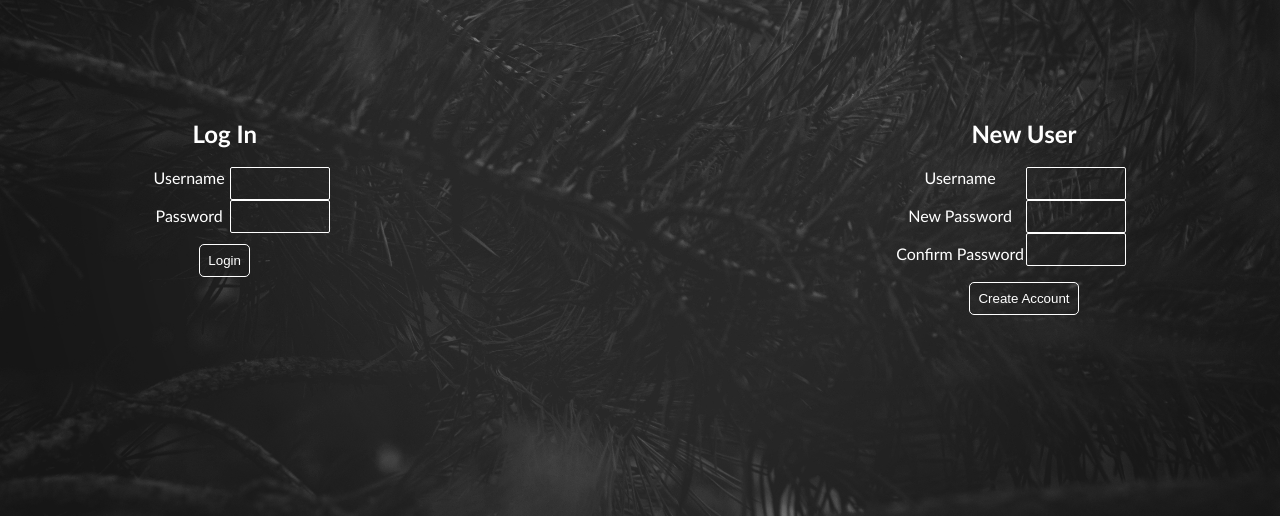
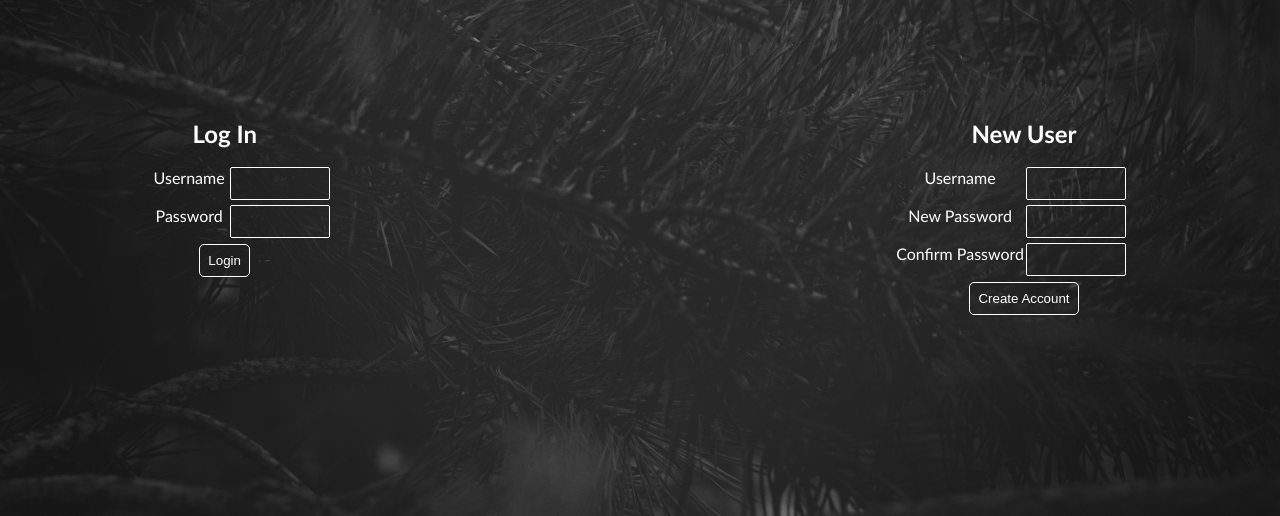
Before and after one commit to chrisliang98/1.62X10ToThe11, a Flask app: page / in a window 1280 px wide. Shown: the part 221-737 px from the top of the page. Run offline with Flask 2, Linux system fonts and the light colour scheme.

Commit message:
spacing between input fields

```diff
--- a/static/style.css
+++ b/static/style.css
@@ -151,3 +151,13 @@ input {
     border: 1px solid #fff;
     text-align: center;
 }
+
+#inputspace {
+    position:relative;
+    top:5px;
+}
+
+#inputspace2 {
+    position:relative;
+    top:10px;
+}
--- a/templates/home.html
+++ b/templates/home.html
@@ -26,7 +26,7 @@
                             <input id="button" type="submit" class="button" name="button" value="Login">
                             <div class="leftI">
                                 <input type="text" name="username" class="box"><br>
-                                <input type="password" name="password" class="box">
+                                <input id="inputspace" type="password" name="password" class="box">
                             </div>
                         </form>
                     </center>
@@ -41,8 +41,8 @@
                             <input id="button" type="submit" class="button" name="button" value="Create Account">
                             <div class="rightI">
                                 <input type="text" name="newUser" class="box"><br>
-                                <input type="password" name="newPass" class="box"><br>
-                                <input type="password" name="newPassC" class="box"><br><br>
+                                <input id="inputspace" type="password" name="newPass" class="box"><br>
+                                <input id="inputspace2" type="password" name="newPassC" class="box"><br><br>
                             </div>
                         </form>
                         {% endif %}
```
